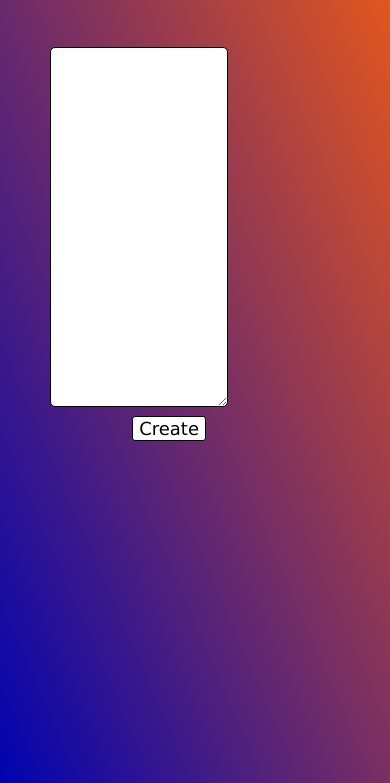
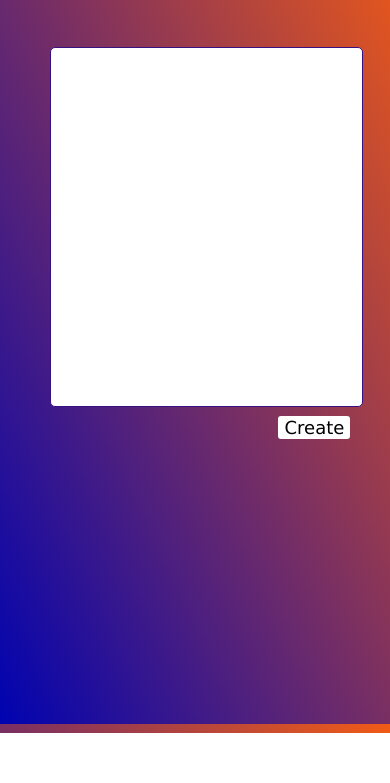
Before and after one commit to JEC1100/JEC1100.github.io, a plain HTML site: page index.html in a window 390 px wide. Shown: the part 111-894 px from the top of the page. After the commit the page ends 844 px from the top, so only its background shows below. Drawn offline with Linux system fonts and the light colour scheme.

Commit message:
changes to flex:collumn when screen size is shrunk (makes mobile accessible) and includes images for readme)

```diff
--- a/stylesheet.css
+++ b/stylesheet.css
@@ -6,7 +6,7 @@
 
 body {
   background: linear-gradient(to top right, rgb(0, 3, 177), rgb(241, 91, 21));
-  min-height: 100vh;
+  min-height: 93vh;
 }
 
 container {
@@ -34,13 +34,15 @@ container {
 }
 
 #text-input {
-  width: 100%;
+  width: 97%;
   height: 40vh;
   color: black;
-  border: 1px solid black;
+  border: 1px solid rgb(57, 18, 129);
   border-radius: 5px;
   padding: 10px;
   font-size: 20px;
+  resize: none;
+  outline: none;
 }
 
 #create {
@@ -48,7 +50,7 @@ container {
   display: block;
   color: black;
   background: white;
-  border: 1px solid black;
+  border: 0px;
   float: right;
   font-size: 18px;
   border-radius: 3px;
@@ -64,3 +66,13 @@ container {
   padding: 50px;
   width: 50vw;
 }
+
+@media screen and (max-width: 768px) {
+  container {
+    flex-direction: column;
+  }
+
+  #left-side, #right-side {
+    width: 77vw;
+  }
+}
```
Also changed, not shown: images/notes-home-page-mock-up.png (added), images/notes-note-page-mock-up.png (added).
